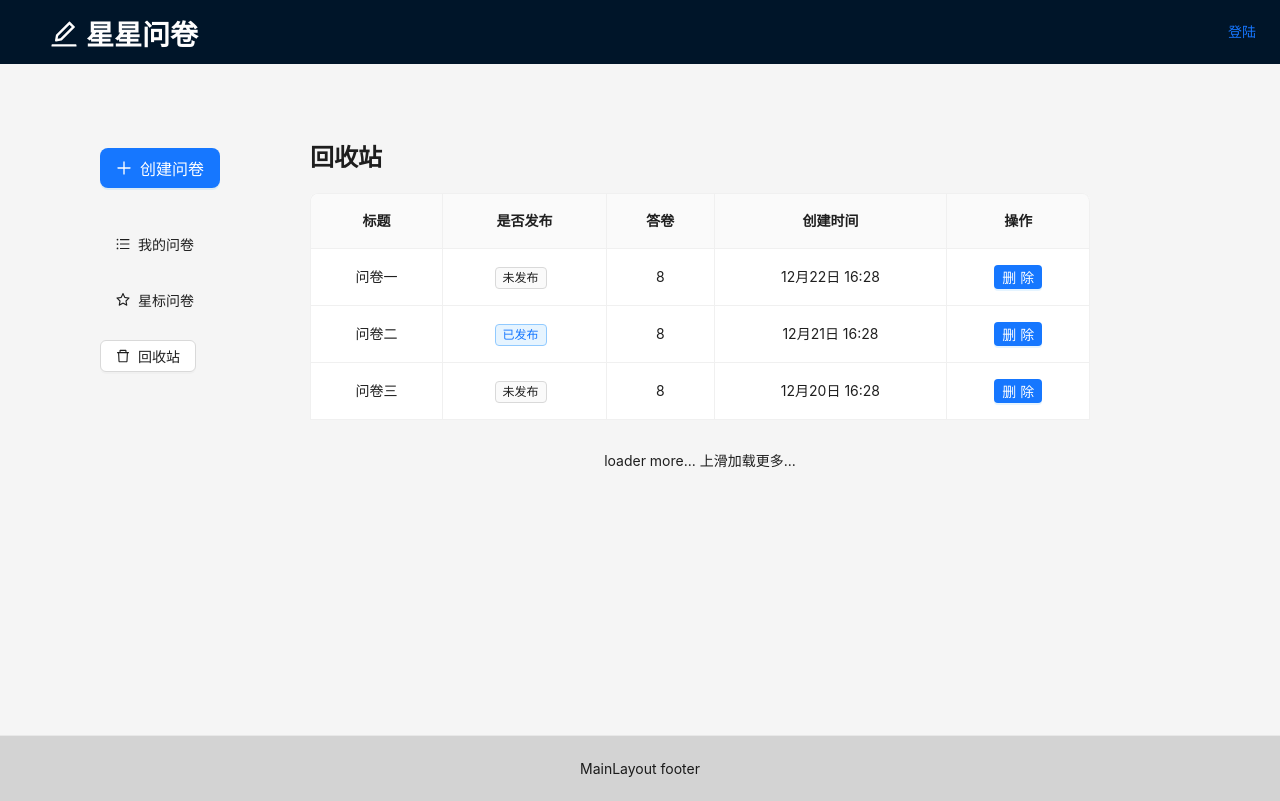
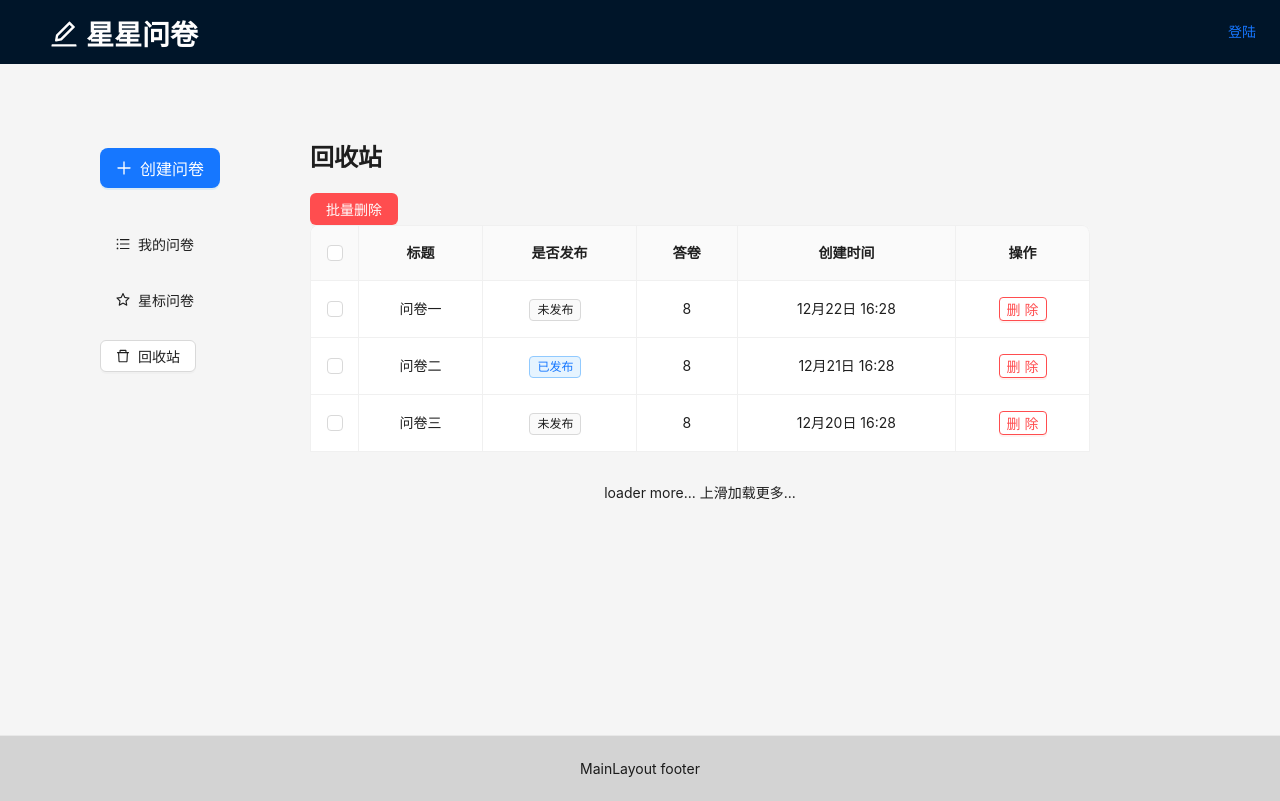
Before and after one commit to Dobby114/wenjuanxing-fe, a React (Create React App) app: page /manage/trash in a window 1280 px wide. Built offline with nearby package versions, Linux system fonts and the light colour scheme.

Commit message:
feat: 回收站 删除功能

```diff
--- a/src/pages/manage/MyQuestionList.tsx
+++ b/src/pages/manage/MyQuestionList.tsx
@@ -4,6 +4,7 @@ import QuestionList from '../../components/QuestionList';
 import style from './Common.module.scss';
 import { useSearchParams } from 'react-router-dom';
 import { Empty } from 'antd';
+const MyQuestionList: FC = () => {
   const mockQuestionData = [
     {
       _id: 0,
@@ -30,7 +31,6 @@ const mockQuestionData = [
       createTime: '12月20日 16:28',
     },
   ];
-const MyQuestionList: FC = () => {
   const [searchParams] = useSearchParams();
   console.log('搜索参数', searchParams.get('keywords'));
   return (
--- a/src/pages/manage/Star.tsx
+++ b/src/pages/manage/Star.tsx
@@ -2,8 +2,8 @@ import React from 'react';
 import { FC } from 'react';
 import QuestionList from '../../components/QuestionList';
 import style from './Common.module.scss';
-import { useSearchParams } from 'react-router-dom';
 import { Empty } from 'antd';
+const StarList: FC = () => {
   const mockQuestionData = [
     {
       _id: 0,
@@ -30,9 +30,6 @@ const mockQuestionData = [
       createTime: '12月20日 16:28',
     },
   ];
-const MyQuestionList: FC = () => {
-  const [searchParams] = useSearchParams();
-  console.log('搜索参数', searchParams.get('keywords'));
   return (
     <div className={style.container}>
       {/* <div className={style.header}>星星问卷</div> */}
@@ -54,4 +51,4 @@ const MyQuestionList: FC = () => {
   );
 };
 
-export default MyQuestionList;
+export default StarList;
--- a/src/pages/manage/Trash.tsx
+++ b/src/pages/manage/Trash.tsx
@@ -1,10 +1,22 @@
-/* eslint-disable @typescript-eslint/no-explicit-any */
 import React from 'react';
 import { FC } from 'react';
 import style from './Common.module.scss';
-import { useSearchParams } from 'react-router-dom';
-import { Button, Empty, Table, Tag } from 'antd';
+import { Button, Empty, Table, Tag, Popconfirm, message, Modal, Space } from 'antd';
 import { ColumnsType } from 'antd/es/table';
+import { useState } from 'react';
+interface questionDataType {
+  _id: number;
+  title: string;
+  isPublished: boolean;
+  isStar: boolean;
+  answerCount: number;
+  createTime: string;
+}
+const Trash: FC = () => {
+  const [selectedRows, setSelectedRows] = useState<questionDataType[]>([]);
+  const [selectedRowKeys, setSelectedRowKeys] = useState<number[]>([]);
+  const [isModalOpen, setIsModalOpen] = useState(false);
+  const [messageApi, contextHolder] = message.useMessage();
   const mockQuestionData = [
     {
       _id: 0,
@@ -65,40 +77,88 @@ const columns: ColumnsType = [
       key: 'action',
       render: (_, record) => {
         return (
-        <Button size="small" type="primary" onClick={() => handleDelete(record)}>
+          <Popconfirm
+            title="删除问卷"
+            description={`是否确认删除${record.title}?`}
+            onConfirm={() => handleDelete([record._id])}
+            okText="确认"
+            cancelText="取消"
+          >
+            <Button size="small" danger>
               删除
             </Button>
+          </Popconfirm>
         );
       },
       align: 'center',
     },
   ];
-function handleDelete(data: any) {
-  console.log(data);
+  function handleDelete(keys: number[]) {
+    console.log(keys);
+    messageApi.success('删除成功');
   }
-const MyQuestionList: FC = () => {
-  const [searchParams] = useSearchParams();
-  console.log('搜索参数', searchParams.get('keywords'));
-  return (
-    <div className={style.container}>
-      {/* <div className={style.header}>星星问卷</div> */}
-      <div className={style.content}>
-        <div className={style.title}>回收站</div>
-        {mockQuestionData.length > 0 ? (
+  // 将复杂元素定义为一个变量
+  const TableEl = (
+    <div>
+      <Button
+        type="primary"
+        danger
+        onClick={() => {
+          if (selectedRows.length) {
+            setIsModalOpen(true);
+          } else {
+            messageApi.error('请先选择数据！');
+          }
+        }}
+      >
+        批量删除
+      </Button>
       <Table
         columns={columns}
         dataSource={mockQuestionData}
         bordered={true}
         rowKey={record => record._id}
         pagination={false}
+        rowSelection={{
+          selectedRowKeys,
+          type: 'checkbox',
+          onChange: (selectedRowKeys, selectedRows) => {
+            setSelectedRows(selectedRows as []);
+            setSelectedRowKeys(selectedRowKeys as []);
+          },
+        }}
       ></Table>
-        ) : (
-          <Empty description="暂无数据" />
-        )}
+    </div>
+  );
+  return (
+    <div className={style.container}>
+      {contextHolder}
+      <Modal
+        title="是否确认删除以下问卷？"
+        open={isModalOpen}
+        onOk={() => {
+          const selectedKeys = selectedRows.map(item => item._id);
+          handleDelete(selectedKeys);
+          setIsModalOpen(false);
+          setSelectedRows([]);
+          setSelectedRowKeys([]);
+        }}
+        onCancel={() => setIsModalOpen(false)}
+      >
+        <Space>
+          {selectedRows.map(item => {
+            return <p key={item._id}>{item?.title}</p>;
+          })}
+        </Space>
+      </Modal>
+      {/* <div className={style.header}>星星问卷</div> */}
+      <div className={style.content}>
+        <div className={style.title}>回收站</div>
+        {mockQuestionData.length > 0 ? TableEl : <Empty description="暂无数据" />}
       </div>
       <div className={style.footer}>loader more... 上滑加载更多...</div>
     </div>
   );
 };
 
-export default MyQuestionList;
+export default Trash;
```
Lines whose indentation alone changed are shown as unchanged.
